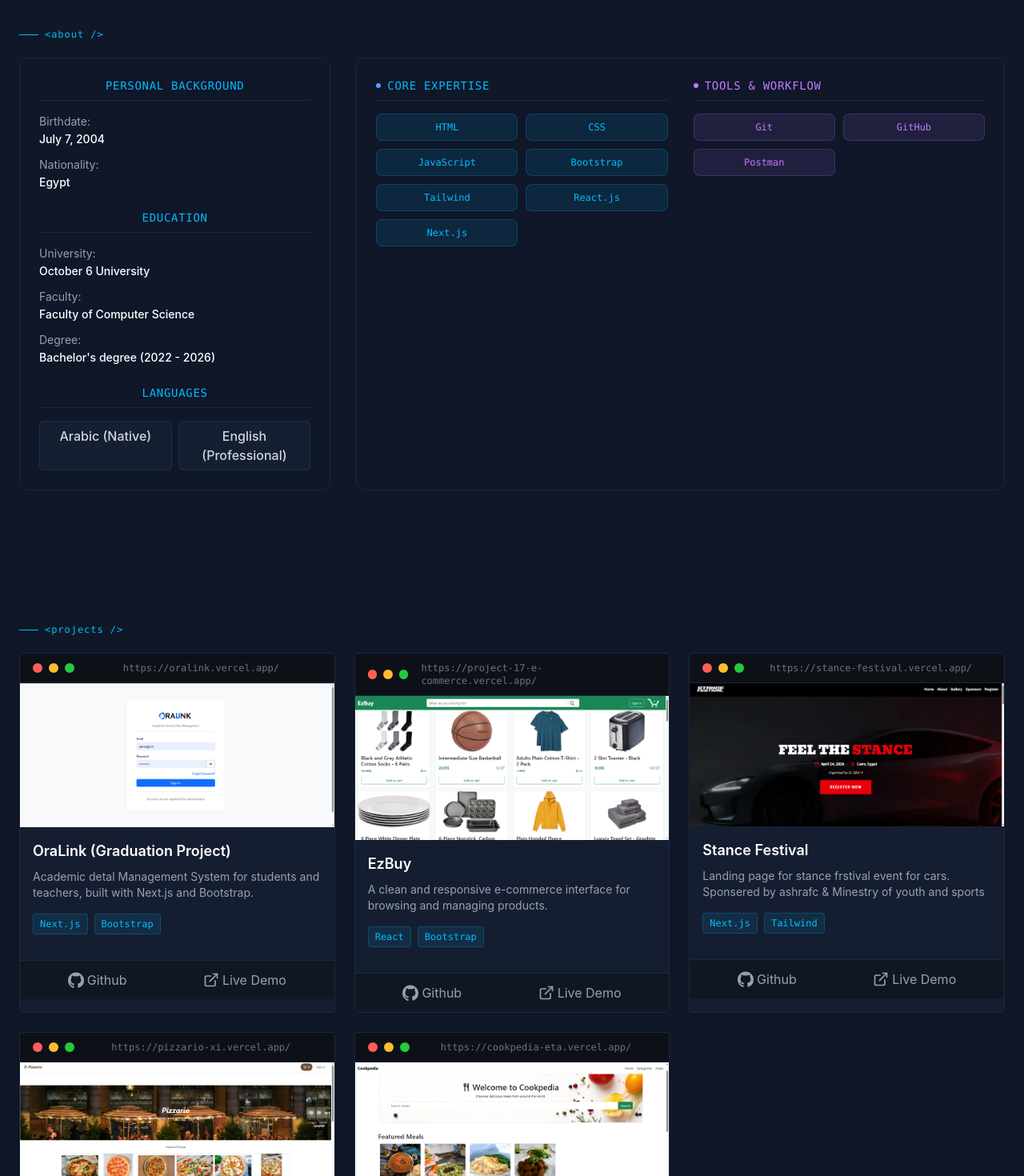
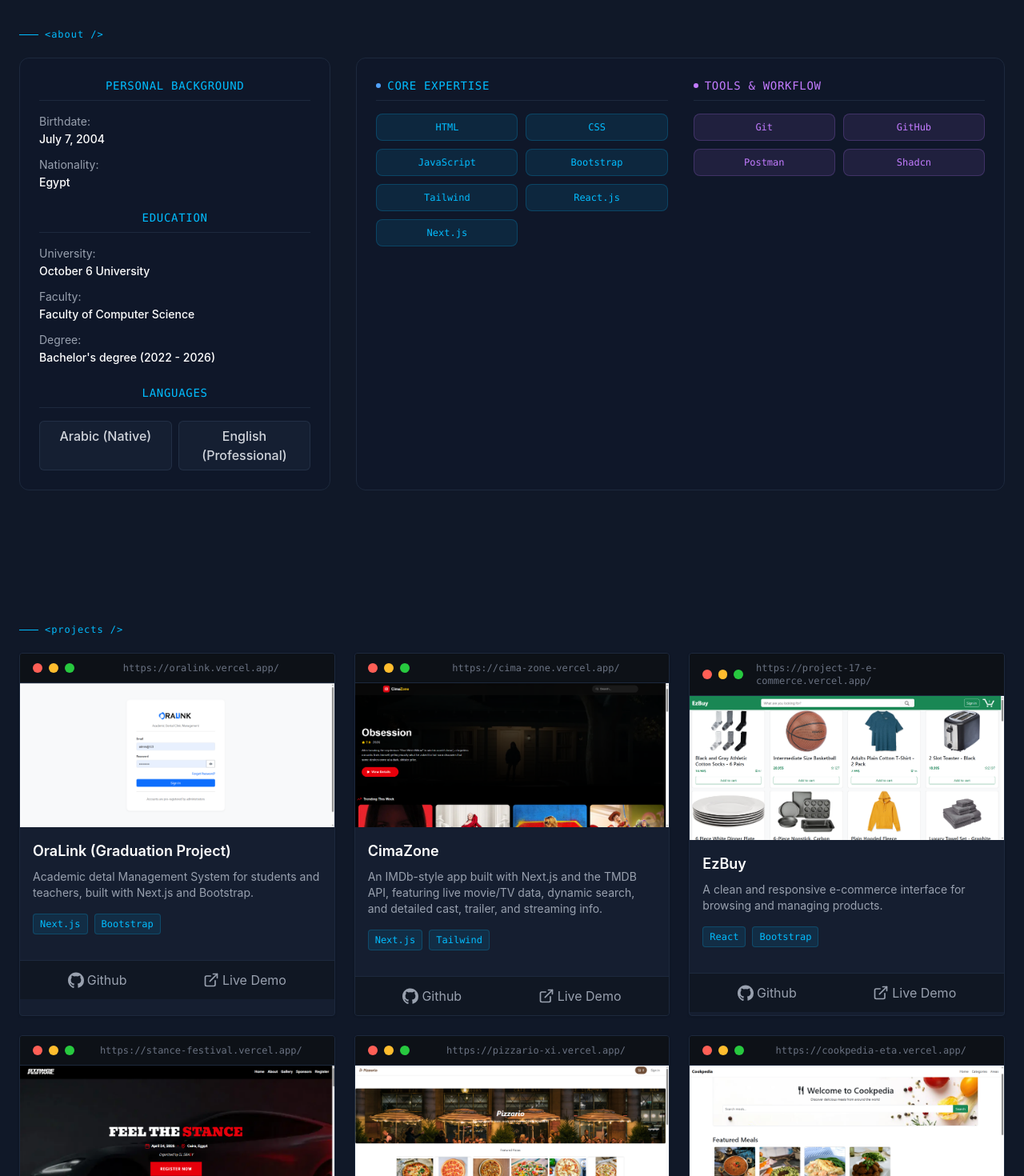
Before and after one commit to You-s-sef24/portfolio, a React (Vite) app: page / in a window 1280 px wide. Shown: the part 846-2316 px from the top of the page at 80% size. Built offline with nearby package versions, Linux system fonts and the light colour scheme.

Commit message:
update cv

```diff
--- a/src/data/youssef.js
+++ b/src/data/youssef.js
@@ -11,7 +11,7 @@
     stack: ["React.js", "Next.js", "Tailwind", "Bootstrap"],
     skills: {
         frontend: ["HTML", "CSS", "JavaScript", "Bootstrap", "Tailwind", "React.js", "Next.js"],
-        tools: ["Git", "GitHub", "Postman"],
+        tools: ["Git", "GitHub", "Postman", "Shadcn"],
     },
     languages: ["Arabic (Native)", "English (Professional)"],
     links: [
@@ -47,6 +47,15 @@
         },
         {
             id: 2,
+            title: "CimaZone",
+            img: '/public/projects/cima-zone.png',
+            description: "An IMDb-style app built with Next.js and the TMDB API, featuring live movie/TV data, dynamic search, and detailed cast, trailer, and streaming info.",
+            techs: ["Next.js", "Tailwind"],
+            demo: "https://cima-zone.vercel.app/",
+            github: "https://github.com/You-s-sef24/cima-zone"
+        },
+        {
+            id: 3,
             title: "EzBuy",
             img: '/public/projects/EzBuy.png',
             description: "A clean and responsive e-commerce interface for browsing and managing products.",
@@ -55,7 +64,7 @@
             github: "https://github.com/You-s-sef24/Project-17---E-Commerce"
         },
         {
-            id: 3,
+            id: 4,
             title: "Stance Festival",
             img: '/public/projects/stance-festival.png',
             description: "Landing page for stance frstival event for cars. Sponsered by ashrafc & Minestry of youth and sports",
@@ -64,7 +73,7 @@
             demo: "https://stance-festival.vercel.app/"
         },
         {
-            id: 4,
+            id: 5,
             title: "Pizzario",
             img: '/public/projects/Pizzario.png',
             description: "A pizza ordering app with a modern UI and seamless checkout experience.",
```
Also changed, not shown: src/Components/Contact.jsx (+0 -11 lines), public/projects/cima-zone.png (added).
